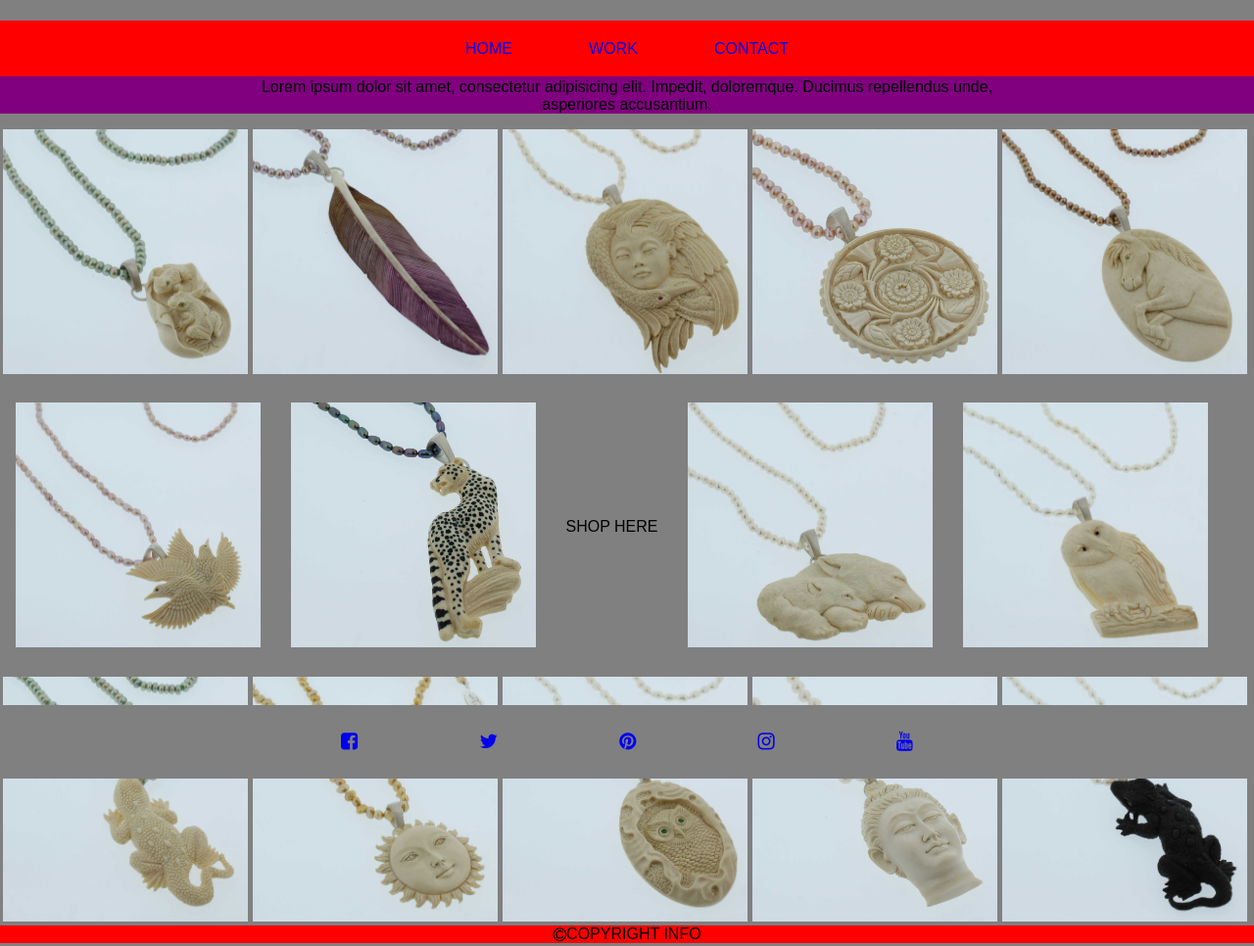
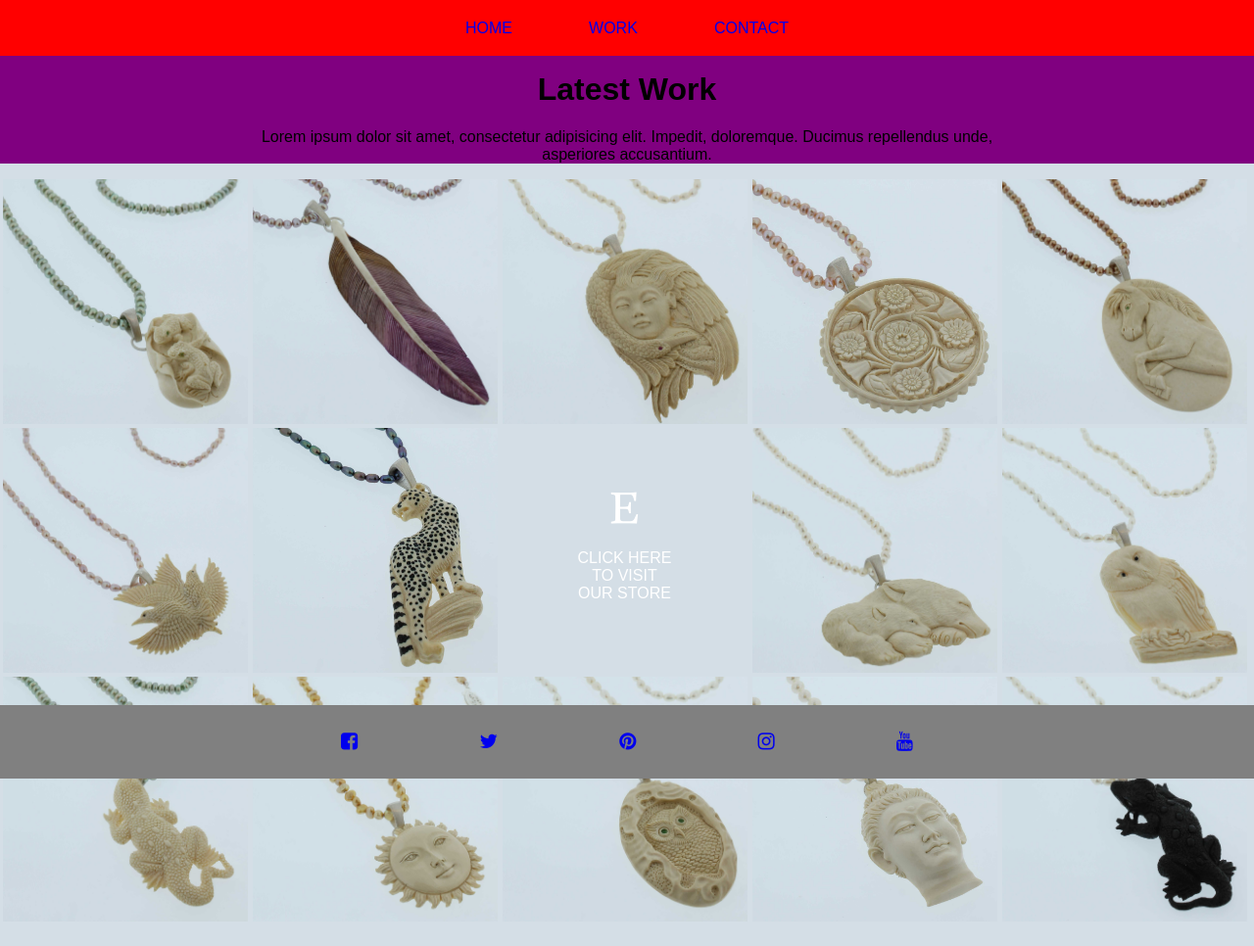
Before and after one commit to hvluzuriaga/hvluzuriaga.github.io, a plain HTML site: page work.html in a window 1280 px wide. Shown: the top 966 px of the page at 98% size. Drawn offline with Linux system fonts and the light colour scheme.

Commit message:
(1) shop link added in  work.html

```diff
--- a/css/bam-contact.css
+++ b/css/bam-contact.css
@@ -68,7 +68,7 @@ body {
     display: flex;
     justify-content: center;
     background-color: green;
-    padding: 10% 0% 10% 0%;
+    padding: 15% 0% 10% 0%;
 }
 
 .contact-wrapper-2-title-1{
--- a/css/bam-index.css
+++ b/css/bam-index.css
@@ -13,6 +13,7 @@ body{
 
 /*=====  INDEX WRAPPER 1 STARTS HERE ===== */
 
+/*
 .index-wrapper-1{
 	max-width: 100%;
 	background-image: url("http://lorempixel.com/1500/800/");
@@ -20,13 +21,14 @@ body{
 	color:rgba(255,255,255,0.85);
 }
 
-/*
+
 .site-navigation-1{
 	padding-left:20%;
 	padding-right:20%;
 }
 */
-.site-navigation-1{
+
+.site-navigation-1-1{
     padding-left: 20%;
     padding-right: 20%;
     position: fixed;
@@ -35,7 +37,7 @@ body{
     z-index: 100;
 }
 
-	.site-navigation-1-1 {
+.site-navigation-1-1 {
     display: flex;
     flex-grow: 1;
     justify-content: center;
@@ -67,7 +69,7 @@ body{
 }
 
 header {
-    padding: 5% 20% 5% 20%;
+    padding: 10% 20% 5% 20%;
     display: flex;
     justify-content: center;
 }
@@ -257,9 +259,20 @@ header {
 	margin: auto;
     background-color: grey;
 }
+
+
+.index-wrapper-5 {
+    margin: auto;
+    background-color: grey;
+    width: 100%;
+    position: fixed;
+    top: 90%;
+    z-index: 100;
+}
+
 */
 
-.index-wrapper-5 {
+.social-navigation-1-1 {
     margin: auto;
     background-color: grey;
     width: 100%;
--- a/css/bam-work.css
+++ b/css/bam-work.css
@@ -6,21 +6,14 @@ html{box-sizing:border-box;}*,*:before,*:after{box-sizing:inherit;}
 
 body{
 	width: max-width;
-	background-color: grey;
+	background-color: RGBA(212, 222, 230, 1.00);
 }
 
 /* ********************************************************* */
 
 /*=====  WORK WRAPPER 1 STARTS HERE ===== */
 
-/*
-.site-navigation-1{
-	padding-left:20%;
-	padding-right:20%;
-}
-*/
-
-.site-navigation-1{
+.site-navigation-1-1{
     padding-left: 20%;
     padding-right: 20%;
     position: fixed;
@@ -47,7 +40,6 @@ body{
 	padding: 0.5rem 1rem;
     border-left: : 2px solid white;
 	transition: all 0.3s;
-
 }
 
 .site-navigation-1-1-1 a:hover{
@@ -67,11 +59,12 @@ body{
 
 /*===== WORK WRAPPER 2 STARTS HERE ===== */
 
-.work-wrapper-2-title{
-	padding:0% 20% 0% 20%;
-	align-items: center;
-	text-align: center;
-	background: purple;
+.work-wrapper-2-title {
+    margin: auto;
+    padding: 4% 20% 0% 20%;
+    align-items: center;
+    text-align: center;
+    background: purple;
 }
 
 /*=====  WORK WRAPPER 2 ENDS HERE ===== */
@@ -99,7 +92,7 @@ body{
 }
 
 .work-wrapper-3-row-2{
-	padding:2% 0% 2% 0%;
+	/*padding:1% 0% 1% 0%;*/
 	display:flex;
 	flex-direction: row;
 	flex-grow: 1;
@@ -107,25 +100,37 @@ body{
 	align-items: center;
 }
 
-.shop-button {
-	margin: 0;
+/* ETSY SHOP LINK STARTS HERE */
+.work-wrapper-3-row-2-title {
+    width: 250px;
+    height: 250px;
+    padding: 4% 1% 2% 1%;
 }
 
+.etsy-logo {
+	margin:auto;
+	padding: 5% 0% 5% 0%;
+	font-size: 200%;
+	color: white;
+}
+
+.etsy-link-text {
+	text-decoration: none;
+	margin: auto;
+	padding: 5% 0% 5% 0%;
+	color: white;
+}
+
+/* ETSY SHOP LINK ENDS HERE */
 .work-wrapper-3-row-3 {
     display: flex;
     flex-grow: 1;
     justify-content: space-around;
-
+   	padding: 0% 0% 5% 0%;
 }
 
 /*=====  WORK WRAPPER 4 STARTS HERE ===== */
 
-/*
-.work-wrapper-4 {
-	margin: auto;
-    background-color: grey;
-}
-*/
 
 .work-wrapper-4 {
     margin: auto;
--- a/work.html
+++ b/work.html
@@ -23,7 +23,7 @@
 <!-- ********************************************* -->
 
 	<div class= "work-wrapper-2-title clearfix"> <!--==== WORK WRAPPER 2 STARTS HERE ===-->
-		<h1 class="work-wrapper-2-title one clearfix">Latest <span> Work</span> </h1>
+		<h1 class="work-wrapper-2-title-one clearfix">Latest <span> Work</span> </h1>
 
 	<p>
 		Lorem ipsum dolor sit amet, consectetur adipisicing elit. Impedit, doloremque. Ducimus repellendus unde, asperiores accusantium.
@@ -49,9 +49,18 @@
 		<div class= "work-wrapper-3-row-2 clearfix"> <!-- WORK PHOTOS ROW 2 WORK-WRAPPER STARTS HERE -->
 			<div><a href="https://www.pinterest.com/"><img src="img/p-3175-3.jpg" alt="row 2 photo 1" ></a></div>
 			<div><a href="https://www.pinterest.com/"><img src="img/p-3176-3.jpg" alt="row 2 photo 2" ></a></div>
-			<!-- SHOPIFY LINK BUTTON STARTS HERE -->
-			<div>SHOP HERE</div>
-			<!-- SHOPIFY LINK BUTTON ENDS HERE -->
+			<!-- ETSY LINK BUTTON STARTS HERE -->
+			<div class="work-wrapper-3-row-2-title">
+				<!-- <a href="https://www.etsy.com/"> -->
+					<div class="etsy-logo">
+						<i class="fa fa-etsy" aria-hidden="true"></i><span class="sr-only">Etsy Shop</span>
+					</div>
+					<div class="etsy-link-text">
+						CLICK HERE<br> TO VISIT <br> OUR STORE
+					</div>
+				<!-- </a> -->
+			</div>
+			<!-- ETSY LINK BUTTON ENDS HERE -->
 			<div><a href="https://www.pinterest.com/"><img src="img/p-3177-3.jpg" alt="row 2 photo 4" ></a></div>
 			<div><a href="https://www.pinterest.com/"><img src="img/p-3178-3.jpg" alt="row 2 photo 5" ></a></div>
 		</div> <!-- WORK PHOTOS ROW 2 WRAPPER ENDS HERE -->
```
